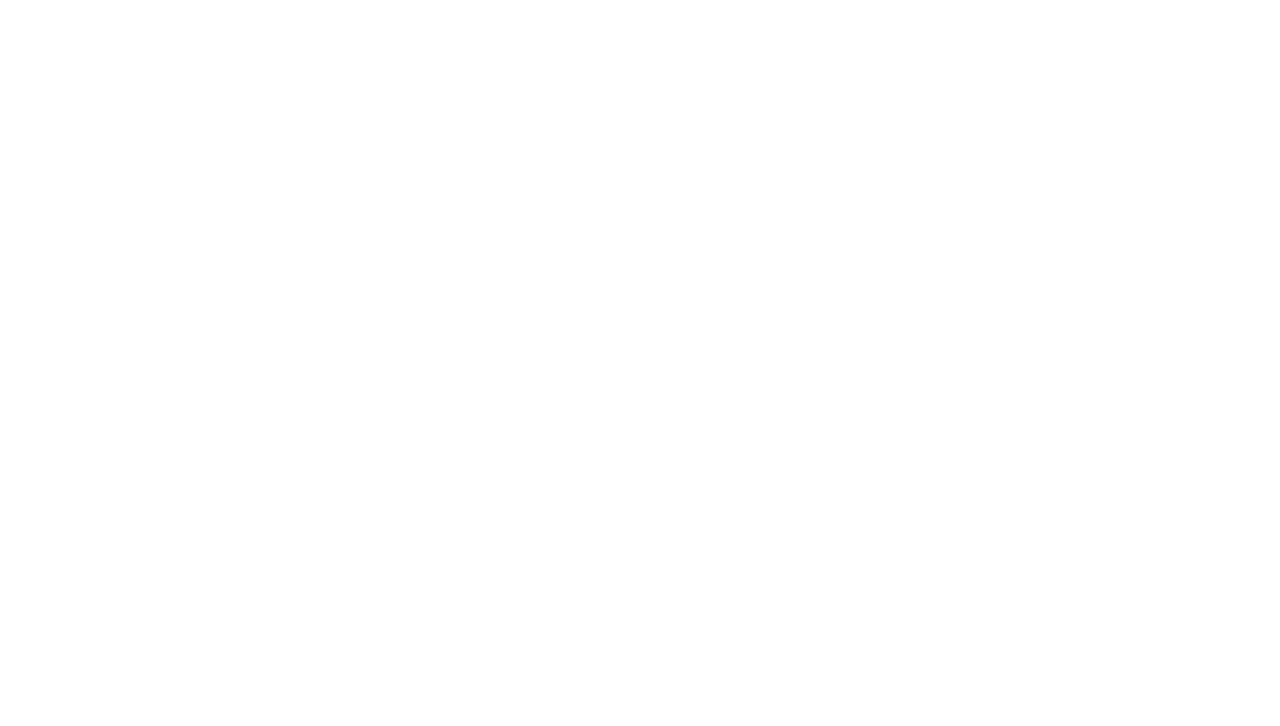
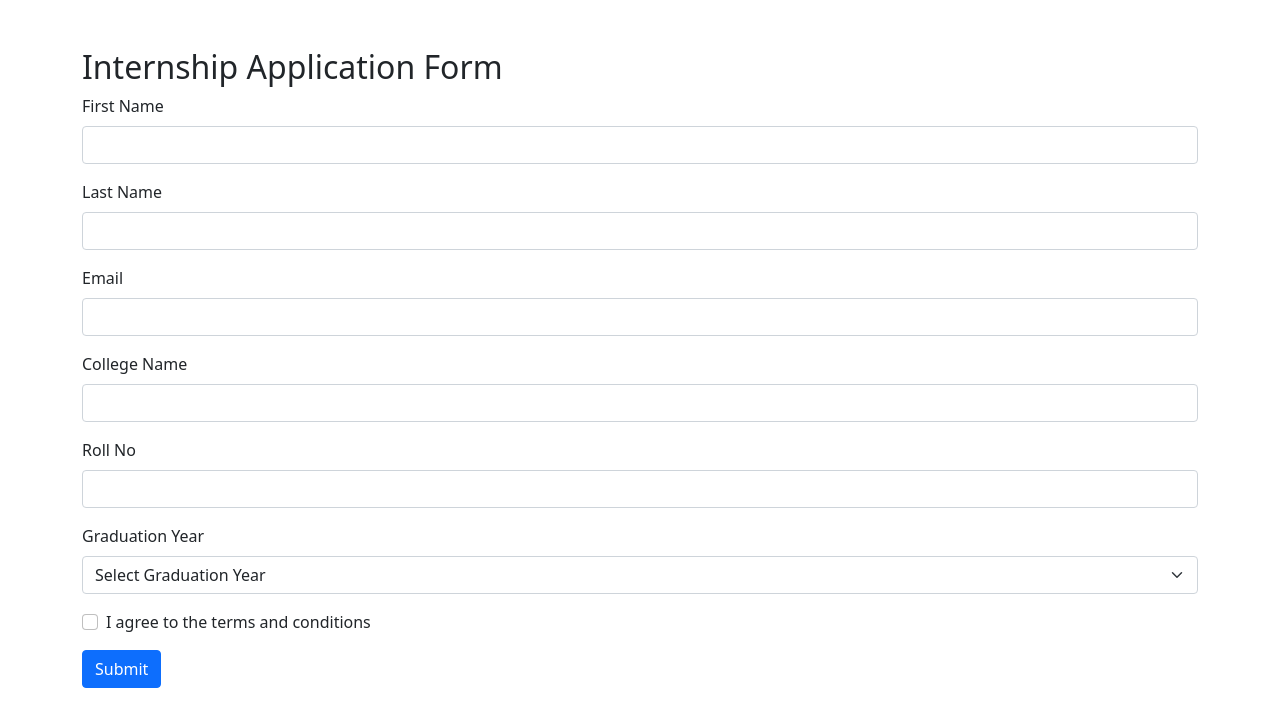
Before and after one commit to acciojob/bootstrap-form-easy-Aman017, a website: page main.html in a window 1280 px wide. Drawn offline with nearby package versions, Linux system fonts and the light colour scheme.

Commit message:
created a submission

```diff
--- a/main.html
+++ b/main.html
@@ -4,11 +4,79 @@
 
 <head>
 	<link rel="stylesheet" href="styles.css">
+
+	<link href="https://cdn.jsdelivr.net/npm/bootstrap@5.0.2/dist/css/bootstrap.min.css" rel="stylesheet">
+</head>
 </head>
 
 <body>
+	 <div class="container mt-5">
+        <h2>Internship Application Form</h2>
+        <form id="applicationForm" class="needs-validation" novalidate>
+
+            <!-- First Name -->
+            <div class="mb-3">
+                <label for="first-name-input" class="form-label">First Name</label>
+                <input type="text" class="form-control" id="first-name-input" required>
+                <div class="invalid-feedback">Please enter your first name.</div>
+            </div>
+
+            <!-- Last Name -->
+            <div class="mb-3">
+                <label for="last-name-input" class="form-label">Last Name</label>
+                <input type="text" class="form-control" id="last-name-input" required>
+                <div class="invalid-feedback">Please enter your last name.</div>
+            </div>
+
+            <!-- Email -->
+            <div class="mb-3">
+                <label for="email-input" class="form-label">Email</label>
+                <input type="email" class="form-control" id="email-input" required>
+                <div class="invalid-feedback">Please enter a valid email.</div>
+            </div>
+
+            <!-- College Name -->
+            <div class="mb-3">
+                <label for="college-input" class="form-label">College Name</label>
+                <input type="text" class="form-control" id="college-input" required>
+                <div class="invalid-feedback">Please enter your college name.</div>
+            </div>
+
+            <!-- Roll No -->
+            <div class="mb-3">
+                <label for="roll-no-input" class="form-label">Roll No</label>
+                <input type="text" class="form-control" id="roll-no-input" required>
+                <div class="invalid-feedback">Please enter your roll number.</div>
+            </div>
+
+            <!-- Graduation Year -->
+            <div class="mb-3">
+                <label for="graduation-year" class="form-label">Graduation Year</label>
+                <select class="form-select" id="graduation-year" required>
+                    <option value="" selected disabled>Select Graduation Year</option>
+                    <option value="2020">2020</option>
+                    <option value="2021">2021</option>
+                    <option value="2022">2022</option>
+                    <option value="2023">2023</option>
+                </select>
+                <div class="invalid-feedback">Please select a graduation year.</div>
+            </div>
+
+            <!-- Terms and Conditions -->
+            <div class="mb-3 form-check">
+                <input type="checkbox" class="form-check-input" id="conditions-checkbox" required>
+                <label class="form-check-label" for="conditions-checkbox">I agree to the terms and conditions</label>
+                <div class="invalid-feedback">You must agree before submitting.</div>
+            </div>
+
+            <!-- Submit Button -->
+            <button type="submit" class="btn btn-primary">Submit</button>
+        </form>
+    </div>
+
 	<!-- the entire body must be written by student -->
     <script type="text/javascript" src="./script.js">
+		 <script src="https://cdn.jsdelivr.net/npm/bootstrap@5.0.2/dist/js/bootstrap.bundle.min.js"></script>
 </script>
 
 </body>
--- a/script.js
+++ b/script.js
@@ -1 +1,14 @@
 //your code here
+   (function () {
+            'use strict';
+            var forms = document.querySelectorAll('.needs-validation');
+            Array.prototype.slice.call(forms).forEach(function (form) {
+                form.addEventListener('submit', function (event) {
+                    if (!form.checkValidity()) {
+                        event.preventDefault();
+                        event.stopPropagation();
+                    }
+                    form.classList.add('was-validated');
+                }, false);
+            });
+        })();
```
